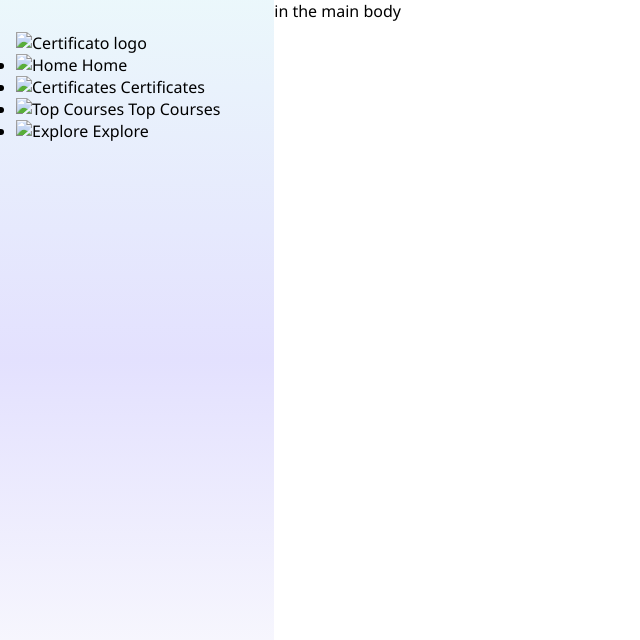
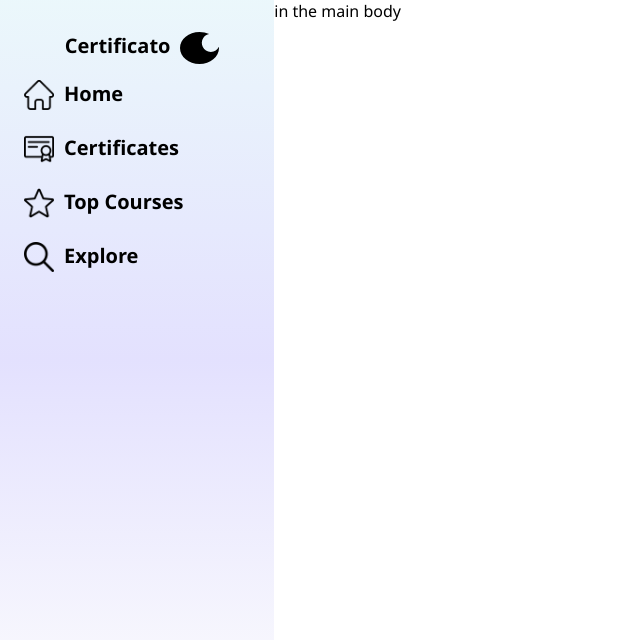
Before and after one commit to TheScrubs/Certificatate-dashboard, a website: page client/public/index.html in a window 1280 px wide. Shown: the whole page, without its empty margins (0-640 px from the left). Drawn offline with Linux system fonts and the light colour scheme.

Commit message:
Side dashboard copy non-dynamic

```diff
--- a/client/public/default.css
+++ b/client/public/default.css
@@ -6,16 +6,14 @@
   font-family: "Segoe UI", Tahoma, Geneva, Verdana, sans-serif;
   font-size: 16px;
 }
-/* colors for the site  */
+/* Global variables that can be reused  */
 :root {
   --primary-color: rgba(40, 22, 248, 0.13);
   --secondary-color: rgba(100, 196, 226, 0.13);
   --tertiary-color: rgba(228, 231, 241, 0.13);
   --quad-color: #f34d77;
-}
-h1 {
-  font-size: 100px;
-  color: var(--quad-color);
+  --font-familiy: -apple-system, BlinkMacSystemFont, 'Segoe UI', Roboto, Oxygen, Ubuntu, Cantarell, 'Open Sans', 'Helvetica Neue', sans-serif;
+  --font-size: 16px;
 }
 
 .wrapper {
@@ -29,18 +27,7 @@ h1 {
   grid-template-rows: 1fr;
 }
 
-.sidebar {
-  width: 3rem;
-  padding: 2rem 0 0 1rem;
-  background-image: linear-gradient(
-    to bottom,
-    var(--secondary-color),
-    var(--primary-color),
-    var(--tertiary-color)
-  );
-  width: 100%;
-  height: 100%;
-}
+
 
 .mainBody {
 }
--- a/client/public/index.html
+++ b/client/public/index.html
@@ -4,8 +4,13 @@
     <meta charset="UTF-8" />
     <meta http-equiv="X-UA-Compatible" content="IE=edge" />
     <meta name="viewport" content="width=device-width, initial-scale=1.0" />
+    <!-- CSS stylesheets -->
     <link rel="stylesheet" href="default.css" />
+    <link rel="stylesheet" href="sidebar/sidebar.css">
+    <!-- End of css stylesheets -->
     <title>Certificato</title>
+
+
   </head>
   <body>
     <!-- Wrapper -->
@@ -14,18 +19,31 @@
       <div class="container">
         <!-- Looks like sidebar is a constant throughout the different pages -->
         <nav class="sidebar">
-          <img src="" alt="Certificato logo" class="logo" />
+
+          <div class="logo">
+            <span>Certificato</span>
+            <svg width="39" height="32" viewBox="0 0 39 32" fill="none" xmlns="http://www.w3.org/2000/svg">
+              <path fill-rule="evenodd" clip-rule="evenodd" d="M19.5 32C30.2696 32 39 24.8366 39 16C39 15.5793 38.9802 15.1624 38.9414 14.7499C37.5446 17.6966 34.5844 19.8934 30.82 19.8934C23.58 19.8934 19.3144 11.7675 23.4263 5.80845C24.8517 3.74269 26.9265 2.50155 29.1321 2.08503C26.2907 0.758003 23.0033 0 19.5 0C8.73045 0 0 7.16344 0 16C0 24.8366 8.73045 32 19.5 32Z" fill="black"/>
+            </svg>
+          </div>
+
           <ul>
-            <li class="directory"><img src="" alt="Home" /> Home</li>
-            <li class="directory">
-              <img src="" alt="Certificates" /> Certificates
+            <li>
+              <img src="./img/home.png" alt="Home" /><span>Home</span>
             </li>
-            <li class="directory">
-              <img src="" alt="Top Courses" /> Top Courses
+            <li>
+              <img src="./img/certificate.png" alt="Certificates" /> <span>Certificates</span>
             </li>
-            <li class="directory"><img src="" alt="Explore" /> Explore</li>
+            <li>
+              <img src="./img/star.png" alt="Top Courses" /><span>Top Courses</span>
+            </li>
+            <li>
+              <img src="./img/loupe.png" alt="Explore" /><span>Explore</span>
+            </li>
           </ul>
         </nav>
+
+
 
         <div class="mainBody">
           in the main body
@@ -39,5 +57,6 @@
 
     <!-- Script is for testing and logging -->
     <script src="test.js"></script>
+    <script src="sidebar/sidebar.js"></script>
   </body>
 </html>
--- a/client/public/sidebar/sidebar.css
+++ b/client/public/sidebar/sidebar.css
@@ -0,0 +1,44 @@
+.sidebar {
+    width: 3rem;
+    padding: 2rem 1rem;
+    background-image: linear-gradient(
+      to bottom,
+      var(--secondary-color),
+      var(--primary-color),
+      var(--tertiary-color)
+    );
+    font-size: var(--font-size);
+    font-family: var(--font-familiy);
+    font-weight: bold;
+    width: 100%;
+    height: 100%;
+}
+
+.sidebar li {
+    display: flex;
+    list-style: none;
+    text-align: left;
+    margin: 0 0 1.5rem 0.5rem;
+}
+
+.logo {
+    display: flex;
+    justify-content: center;
+    font-size: 26;
+    font-weight: bolder;
+    margin: 0 0 1rem 0;
+}
+
+.logo svg {
+    margin-left: 10px;
+}
+
+.sidebar img {
+    width: 30px;
+    height: 30px;
+}
+
+.sidebar span {
+    padding-left: 10px;
+    font-size: 20px;
+}
--- a/client/public/sidebar/sidebar.js
+++ b/client/public/sidebar/sidebar.js
@@ -1 +1,4 @@
-export const
+// Side bar components
+const sideBlocks = document.querySelector('.sidebar')
+console.log(sideBlocks)
+// sideBlocks.innerHTML = `<p>Hello world updated the op</p>`
```
Also changed, not shown: client/public/img/certificate.png (added), client/public/img/home.png (added), client/public/img/loupe.png (added), client/public/img/star.png (added).
